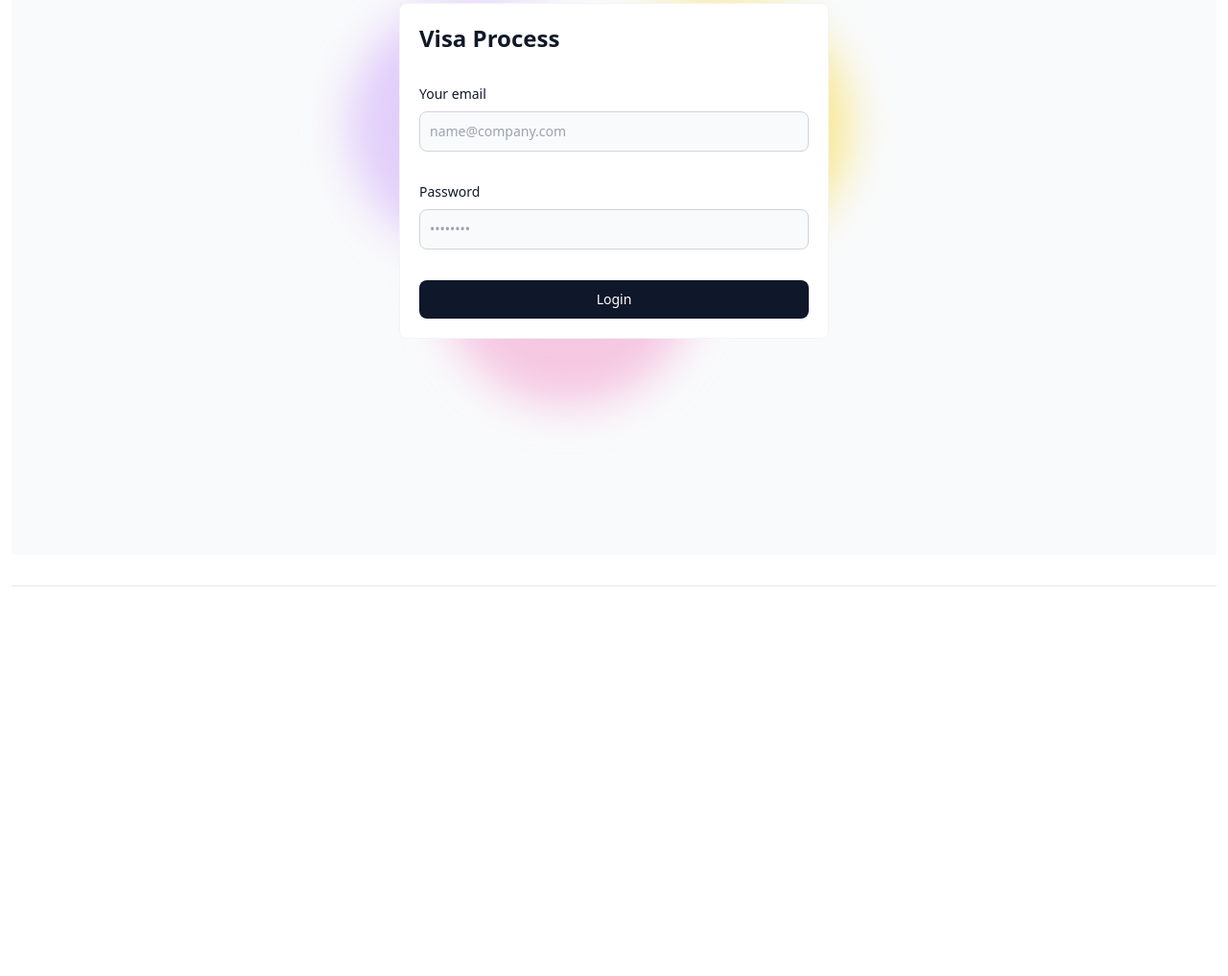
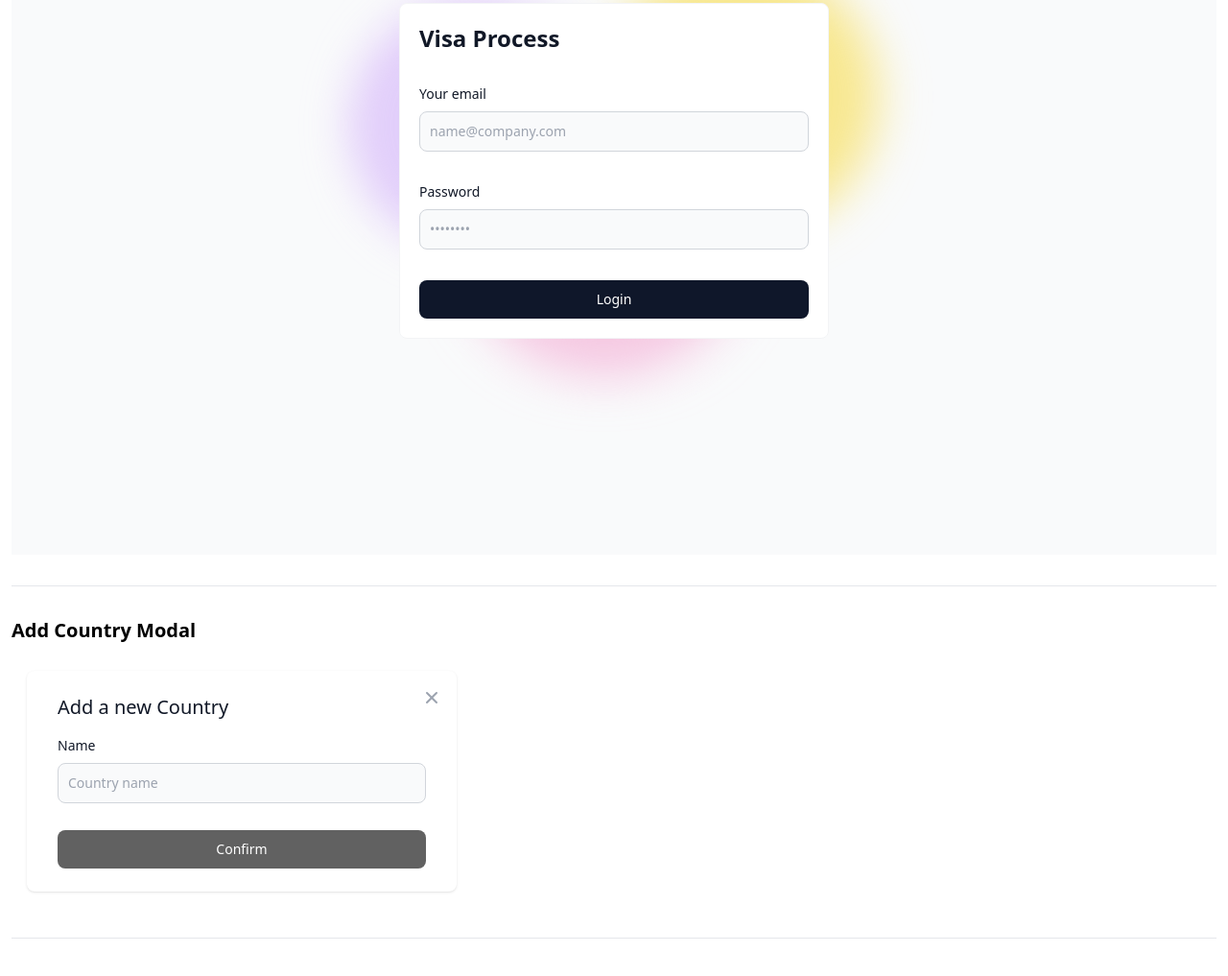
Before and after one commit to devdasz/Web-library, a website: page index.html in a window 1280 px wide. Shown: the part 379-1396 px from the top of the page at 96% size. Before the commit the page ends 1038 px from the top, so only its background shows below. Drawn offline with Linux system fonts and the light colour scheme.

Commit message:
Country modal added

```diff
--- a/index.html
+++ b/index.html
@@ -4,7 +4,7 @@
 <head>
     <meta charset="UTF-8">
     <meta name="viewport" content="width=device-width, initial-scale=1.0">
-    <link href="build.css" rel="stylesheet">
+    <link href="/dist/output.css" rel="stylesheet">
 </head>
 
 <body class>
@@ -65,6 +65,48 @@
             </div>
             <hr class="h-px my-8 bg-gray-200 border-0 dark:bg-gray-700">
         </section>
+        <!-- Modal -->
+        <section>
+            <h2 class="text-xl font-bold mb-3">
+                Add Country Modal
+            </h2>
+            <!-- Main modal -->
+            <div class="  w-full p-4 overflow-x-hidden overflow-y-auto md:inset-0 h-[calc(100%-1rem)] max-h-full">
+                <div class="relative w-full max-w-md max-h-full">
+                    <!-- Modal content -->
+                    <div class="relative bg-white rounded-lg shadow dark:bg-gray-700">
+                        <button type="button"
+                            class="absolute top-3 right-2.5 text-gray-400 bg-transparent hover:bg-gray-200 hover:text-gray-900 rounded-lg text-sm p-1.5 ml-auto inline-flex items-center dark:hover:bg-gray-800 dark:hover:text-white">
+                            <svg aria-hidden="true" class="w-5 h-5" fill="currentColor" viewBox="0 0 20 20"
+                                xmlns="http://www.w3.org/2000/svg">
+                                <path fill-rule="evenodd"
+                                    d="M4.293 4.293a1 1 0 011.414 0L10 8.586l4.293-4.293a1 1 0 111.414 1.414L11.414 10l4.293 4.293a1 1 0 01-1.414 1.414L10 11.414l-4.293 4.293a1 1 0 01-1.414-1.414L8.586 10 4.293 5.707a1 1 0 010-1.414z"
+                                    clip-rule="evenodd"></path>
+                            </svg>
+                            <span class="sr-only">Close modal</span>
+                        </button>
+                        <div class="px-6 py-6 lg:px-8">
+                            <h3 class="mb-4 text-xl font-medium text-gray-900 dark:text-white">Add a new Country</h3>
+                            <form class="space-y-7" action="#">
+                                <div>
+                                    <label for="email"
+                                        class="block mb-2 text-sm font-medium text-gray-900 dark:text-white">Name</label>
+                                    <input type="text" name="country"
+                                        class="bg-gray-50 border border-gray-300 text-gray-900 text-sm rounded-lg focus:ring-blue-500 focus:border-blue-500 block w-full p-2.5 dark:bg-gray-600 dark:border-gray-500 dark:placeholder-gray-400 dark:text-white"
+                                        placeholder="Country name" required>
+                                </div>
+
+
+                                <button type="submit"
+                                    class="w-full text-white bg-[#616161] hover:bg-gray-900 focus:ring-4 focus:outline-none focus:ring-blue-300 font-medium rounded-lg text-sm px-5 py-2.5 text-center dark:bg-blue-600 dark:hover:bg-blue-700 dark:focus:ring-blue-800">Confirm</button>
+
+                            </form>
+                        </div>
+                    </div>
+                </div>
+            </div>
+            <hr class="h-px my-8 bg-gray-200 border-0 dark:bg-gray-700">
+        </section>
 
     </div>
 
```
Also changed, not shown: src/input.html (+42 -0 lines), dist/output.css.
